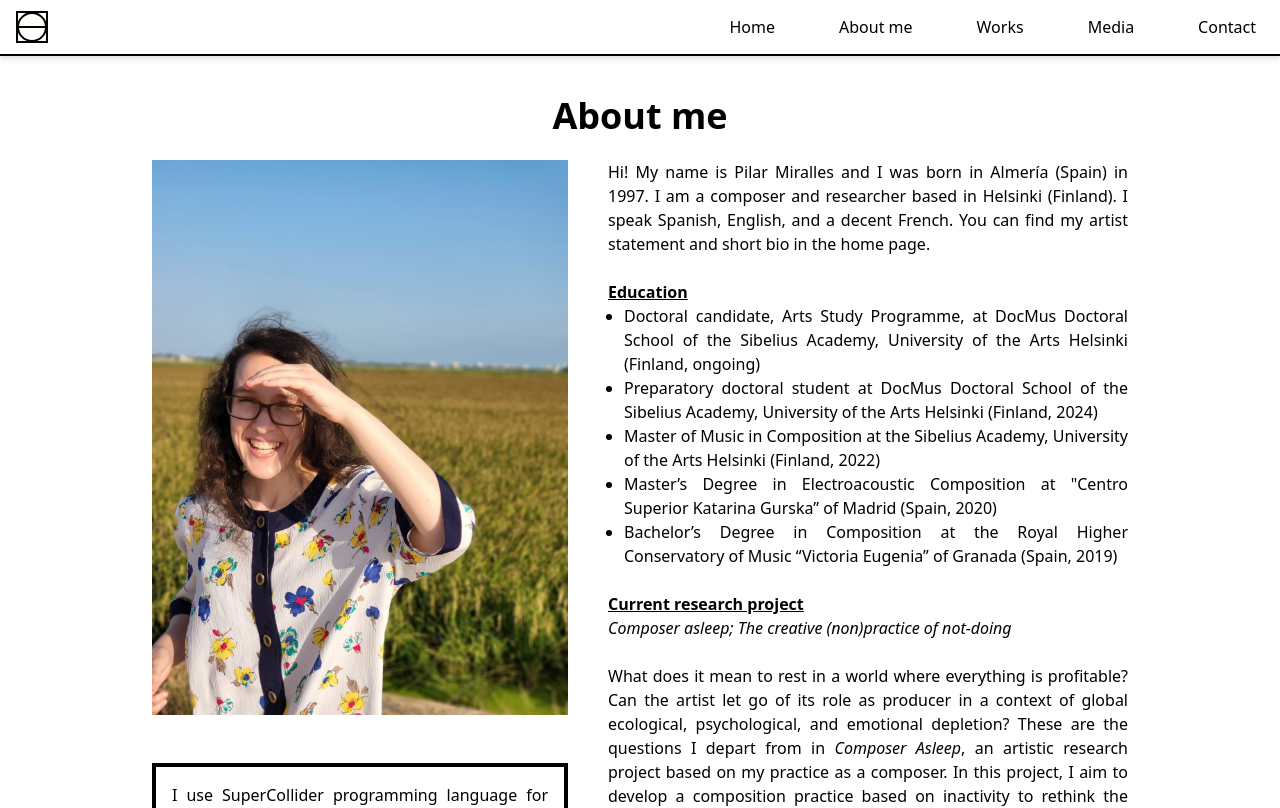
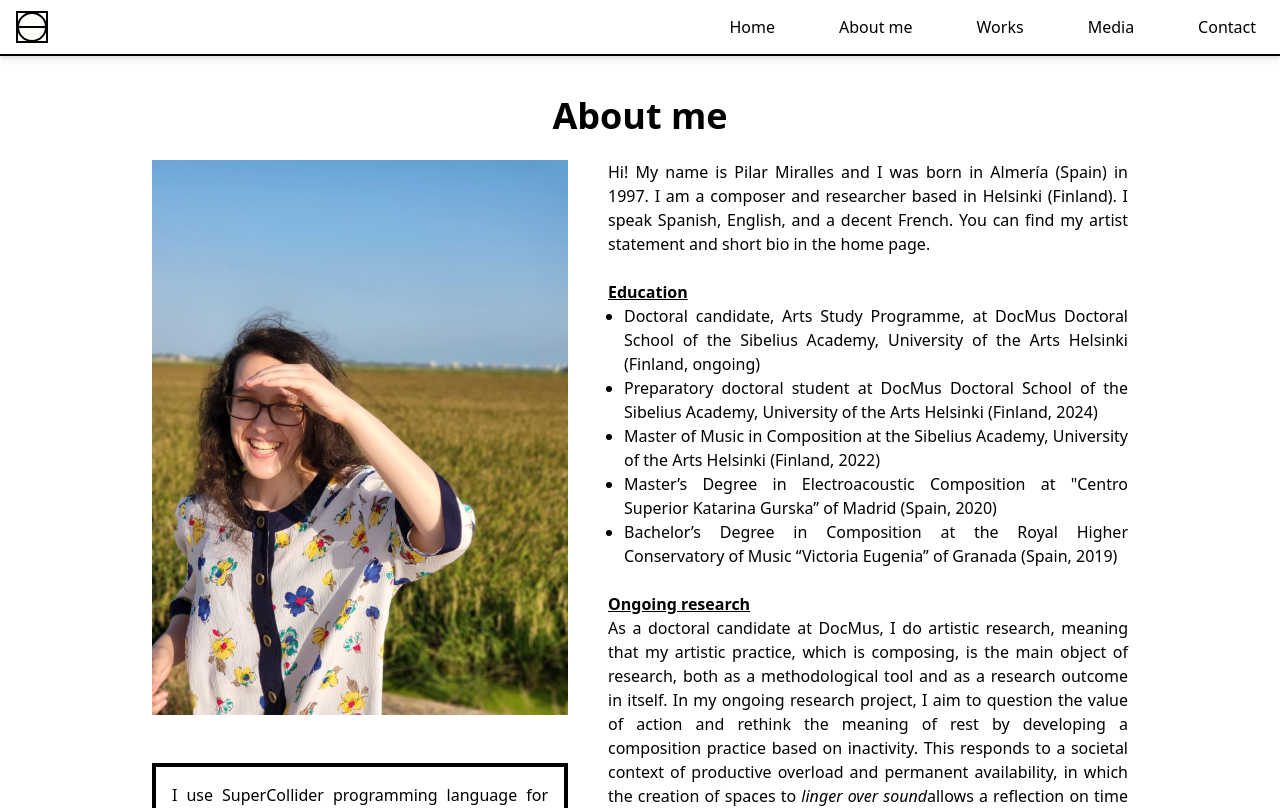
Before and after one commit to Kyokatarz/pilar-website-nextjs, a Next.js app: page /about-me in a window 1280 px wide. Shown: the top 808 px of the page. Built offline with nearby package versions, Linux system fonts and the light colour scheme.

Commit message:
October update

```diff
--- a/src/pages/AboutMePage/AboutMePage.tsx
+++ b/src/pages/AboutMePage/AboutMePage.tsx
@@ -66,31 +66,22 @@ const FullAbout = () => {
             </ListItem>
           </ul>
           <br />
-          <SubSectionHeader level={2}>
-            Current research project
-          </SubSectionHeader>
+          <SubSectionHeader level={2}>Ongoing research</SubSectionHeader>
           <ul className="text-justify">
             <Paragraph>
-              <em>Composer asleep; The creative (non)practice of not-doing</em>
-              <br></br>
-              <br></br>
-              What does it mean to rest in a world where everything is
-              profitable? Can the artist let go of its role as producer in a
-              context of global ecological, psychological, and emotional
-              depletion? These are the questions I depart from in{" "}
-              <em>Composer Asleep</em>, an artistic research project based on my
-              practice as a composer. In this project, I aim to develop a
-              composition practice based on inactivity to rethink the meaning of
-              rest in the context of permanent availability, self-exploitation,
-              and consequent depletion of late capitalism. The recovery of
-              resting as an unproductive interruption, instead of a means to
-              keep contributing to the hyper-abundance demands, leads me to
-              question the role of the composer as an active producer. Through
-              the composition of three concert-long works, I aim to explore and
-              embody alternative (in)active roles of the composer leading
-              instead to resting and allowing to rest. These works will be
-              publicly premiered at the Helsinki Music Center and will act as
-              case studies of my doctoral dissertation.
+              As a doctoral candidate at DocMus, I do artistic research, meaning
+              that my artistic practice, which is composing, is the main object
+              of research, both as a methodological tool and as a research
+              outcome in itself. In my ongoing research project, I aim to
+              question the value of action and rethink the meaning of rest by
+              developing a composition practice based on inactivity. This
+              responds to a societal context of productive overload and
+              permanent availability, in which the creation of spaces to{" "}
+              <em>linger over sound</em>
+              allows a reflection on time (and its disregard). The artistic
+              output of the project consists of three new compositions that will
+              be publicly premiered at the Helsinki Music Center, and which will
+              act as case studies of my doctoral dissertation.
             </Paragraph>
           </ul>
           <br />
@@ -119,12 +110,13 @@ const FullAbout = () => {
             the Sibelius Academy since 2023. During 2023-24, I have been invited
             by the Ulysses Network to join the Ulysses Journeys for Young
             Composers, attending composition courses in Viitasaari, Hamburg, and
-            Barcelona, and in September 2024 I will visit Georgia Tech
-            University in Atlanta as part of my participation in the program
-            Spanish Young Music Talents organized by the cultural area of the
-            Embassy of Spain in Washington DC. Lastly, from time to time, I dust
-            off my extra-official text-based work (the so-called <em>book</em>),
-            my flute, and my collage notebook.
+            Barcelona, and during September 2024, I participated in the program
+            Spanish Young Music Talents organized by SPAIN Arts & Culture,
+            participating in composition seminars and premieres at Georgia Tech
+            University (Atlanta), the University of Georgia (Athens), and the
+            Spanish Cultural Center (Washington DC). Lastly, from time to time,
+            I dust off my extra-official text-based work (the so-called{" "}
+            <em>book</em>), my flute, and my collage notebook.
           </Paragraph>
           <div className="mt-10 mb-10 w-full text-left border-black border-4 p-4 lg:hidden">
             <Paragraph>
--- a/src/pages/HomePage/sections/ShortAbout/ShortAbout.tsx
+++ b/src/pages/HomePage/sections/ShortAbout/ShortAbout.tsx
@@ -12,18 +12,17 @@ const About = () => {
         <Paragraph>
           My name is Pilar Miralles and I was born in Almería (Spain) in 1997. I
           am a composer and researcher currently based in Helsinki (Finland). I
-          completed my Master's Degrees in Electroacoustic Composition and
+          completed my Master's Degrees in Electroacoustic Composition and in
           Composition in Madrid and Helsinki, respectively, and now I am a
           doctoral candidate in the Arts Study Programme of DocMus Doctoral
           School at the Sibelius Academy, University of the Arts Helsinki. My
-          artistic research project is titled{" "}
-          <em>Composer asleep; The creative (non)practice of not-doing</em>
-          . In this project, I aim to rethink what resting means in the context
-          of a productivity-driven society. Through the composition of three
-          concert-long works, I question the role of the composer as active
-          producer and explore alternative agencies leading to resting and
-          allowing rest in the face of hyper-abundance and the consequent
-          depletion it causes.
+          artistic research project and overall practice aim at questioning the
+          value of action and rethinking the meaning of rest through the
+          development of a composition practice based on inactivity. This
+          responds to a societal context of productive overload and permanent
+          availability, in which the creation of spaces to{" "}
+          <em>linger over sound</em> allows a reflection on time (and its
+          disregard) .
           <br />
           <br />
           My work as a composer has been supported by Teosto, MES, and Pro
--- a/src/pages/MediaPage/MediaPage.tsx
+++ b/src/pages/MediaPage/MediaPage.tsx
@@ -132,17 +132,6 @@ const MediaPage = () => {
         <p className="underline">Upcoming premieres</p>
         <ul className="mt-8" id="premiers">
           <ListItem>
-            "My grandpa used to braid esparto grass for hours under the shadow
-            of the fig tree", for symphony orchestra (2024) - To be premiered by
-            Georgia Tech Symphony Orchestra at Georgia Tech University in
-            Atlanta, USA, on September 16, 2024
-          </ListItem>
-          <ListItem>
-            "Music with backs turned", for violin, double bass and piano (2024)
-            - To be premiered by Gerdan Ensemble at the Spanish Cultural Center
-            in Washington DC, USA, on September 24, 2024
-          </ListItem>
-          <ListItem>
             "En aquel cortijo no había luz", for two cowbells (2024) - To be
             premiered by Duo Stèles (Guillem Serrano and Ismael Azidane) in
             Cerezales (León, Spain) on October 26, 2024, as part of my
@@ -155,12 +144,12 @@ const MediaPage = () => {
             premiered by Rody van Gemert at the Museum of Spanish Guitar
             “Antonio de Torres” in Almería (Spain) in January 2025, and in
             Helsinki’s Temppeliaukio Church as part of the Autumn 2025 concert
-            series of The Finnish Association of Soloists.
+            series of The Finnish Association of Soloists
           </ListItem>
           <ListItem>
             "Sleeping through", for classical guitar, kantele and harpsichord
             (2024) - To be premiered by Superpluck Trio during the Musica Nova
-            Festival in Helsinki, Finland, in February 2025
+            Festival in Helsinki's Hietsun Paviljonki, on February 10, 2025
           </ListItem>
           <ListItem>
             "Agüilla fresca", for euphonium and fountain (2024) - To be
--- a/src/pages/WorksPage/WorksPage.tsx
+++ b/src/pages/WorksPage/WorksPage.tsx
@@ -17,6 +17,35 @@ const WorksPage = () => {
       </span>
 
       <ul className="text-justify">
+        <ListItem>
+          <em>Music with backs turned</em>, for violin, double bass, and piano
+          (July 2024) – Premiered by Gerdan Ensemble and Daniel del Pino,
+          September 24, 2024 (Washington DC, USA){" "}
+          <a
+            href="https://archive.org/details/music-with-backs-turned"
+            target="_blank"
+            rel="noreferrer"
+            className="text-blue-500"
+          >
+            [PDF]
+          </a>
+        </ListItem>
+        <ListItem>
+          <em>
+            My grandpa used to braid esparto grass for hours under the shadow of
+            the fig tree
+          </em>
+          , for symphony orchestra (July 2024) – Premiered by Georgia Tech
+          Symphony Orchestra, September 16, 2024 (Atlanta, USA){" "}
+          <a
+            href="https://archive.org/details/my-grandpa-used-to-braid-esparto-grass"
+            target="_blank"
+            rel="noreferrer"
+            className="text-blue-500"
+          >
+            [PDF]
+          </a>
+        </ListItem>
         <ListItem>
           <em>Music to watch a puddle dry</em>, for flute and tape (December
           2023) – Premiered at Francisco Rojas' master's recital, June 26, 2024
```
